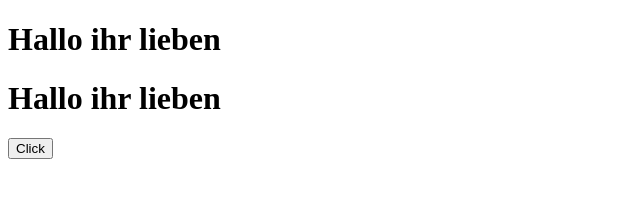
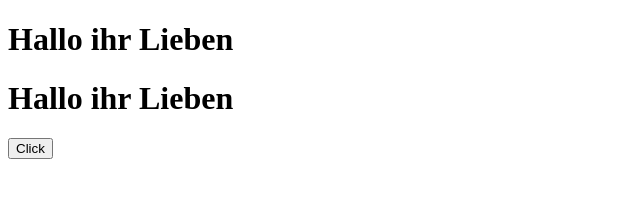
Before and after one commit to ttepasse/git_test_DO8, a plain HTML site: page index.html in a window 1280 px wide. Shown: the whole page, without its empty margins (0-640 px from the left). Drawn offline with Linux system fonts and the light colour scheme.

Commit message:
Richtige Groß- und Kleinschreibung
... ist wichtig.

```diff
--- a/index.html
+++ b/index.html
@@ -8,8 +8,8 @@
 </head>
 
 <body>
-    <h1>Hallo ihr lieben</h1>
-    <h1>Hallo ihr lieben</h1>
+    <h1>Hallo ihr Lieben</h1>
+    <h1>Hallo ihr Lieben</h1>
     <button>Click</button>
 </body>
 
```
